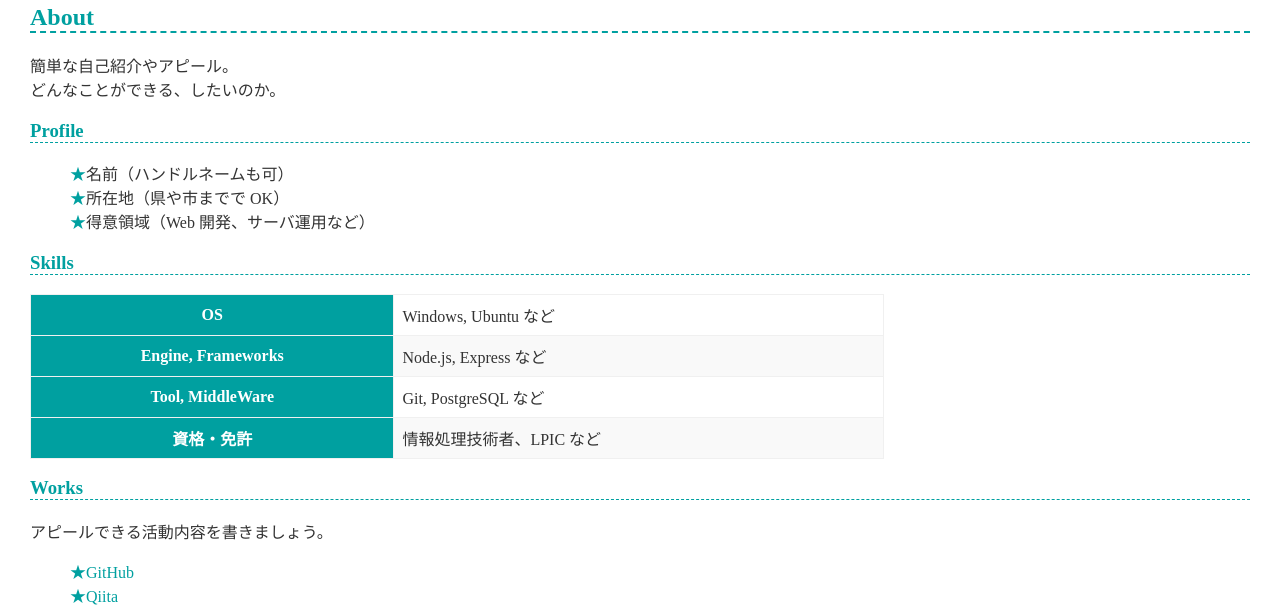
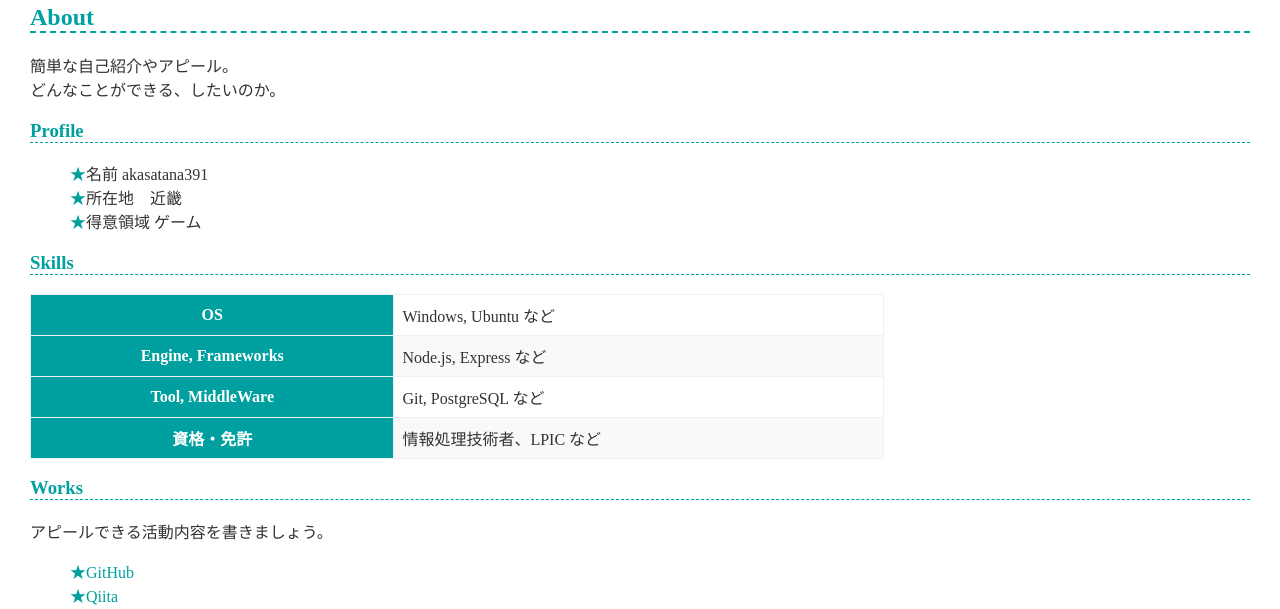
Before and after one commit to akasatana391/akasatana391.github.io, a plain HTML site: page index.html in a window 1280 px wide. Shown: the part 109-718 px from the top of the page. Drawn offline with Linux system fonts and the light colour scheme.

Commit message:
Update index.html

```diff
--- a/index.html
+++ b/index.html
@@ -17,9 +17,9 @@
 
     <h3>Profile</h3>
     <ul>
-      <li>名前（ハンドルネームも可）</li>
-      <li>所在地（県や市までで OK）</li>
-      <li>得意領域（Web 開発、サーバ運用など）</li>
+      <li>名前 akasatana391</li>
+      <li>所在地　近畿</li>
+      <li>得意領域 ゲーム　</li>
     </ul>
 
     <h3>Skills</h3>
```
